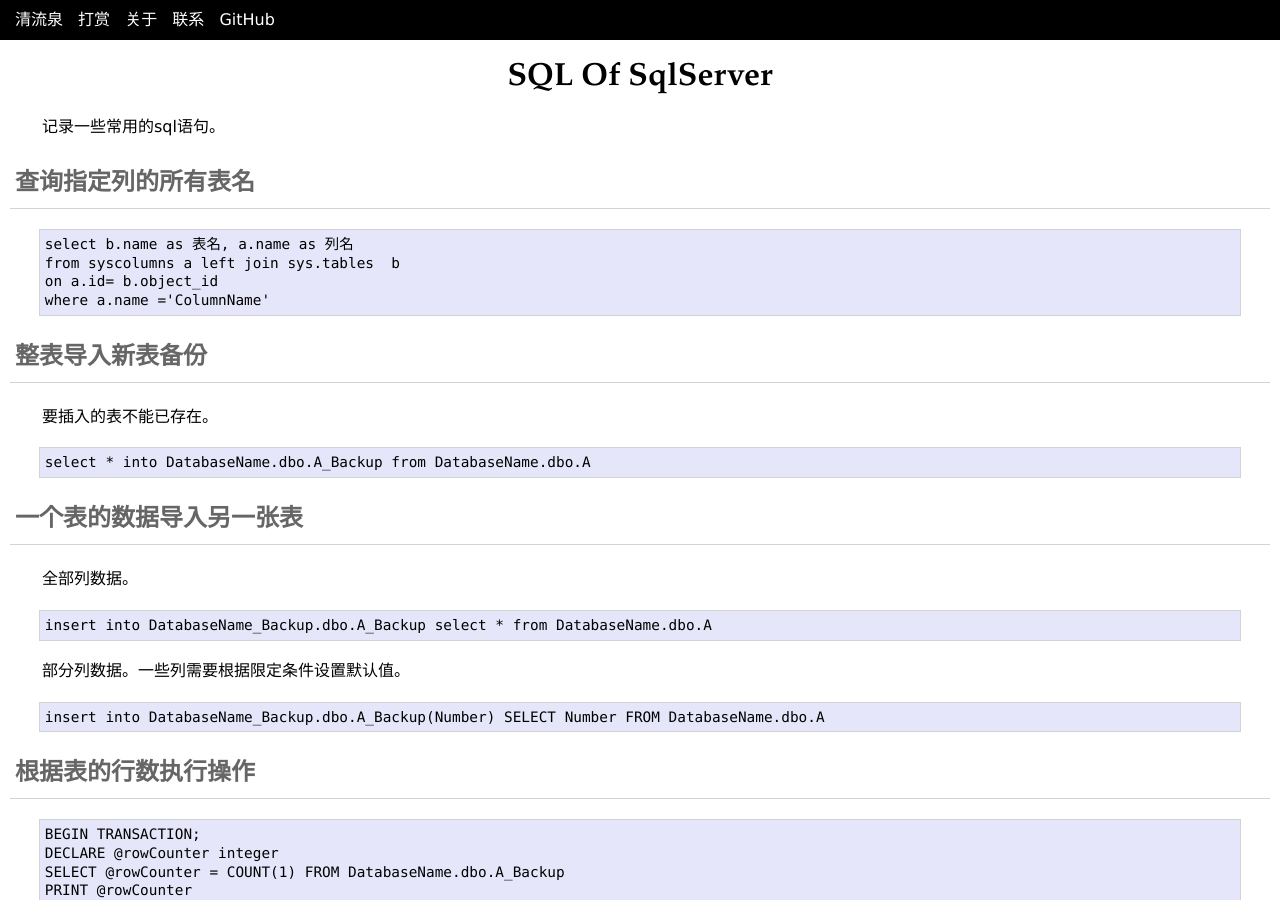
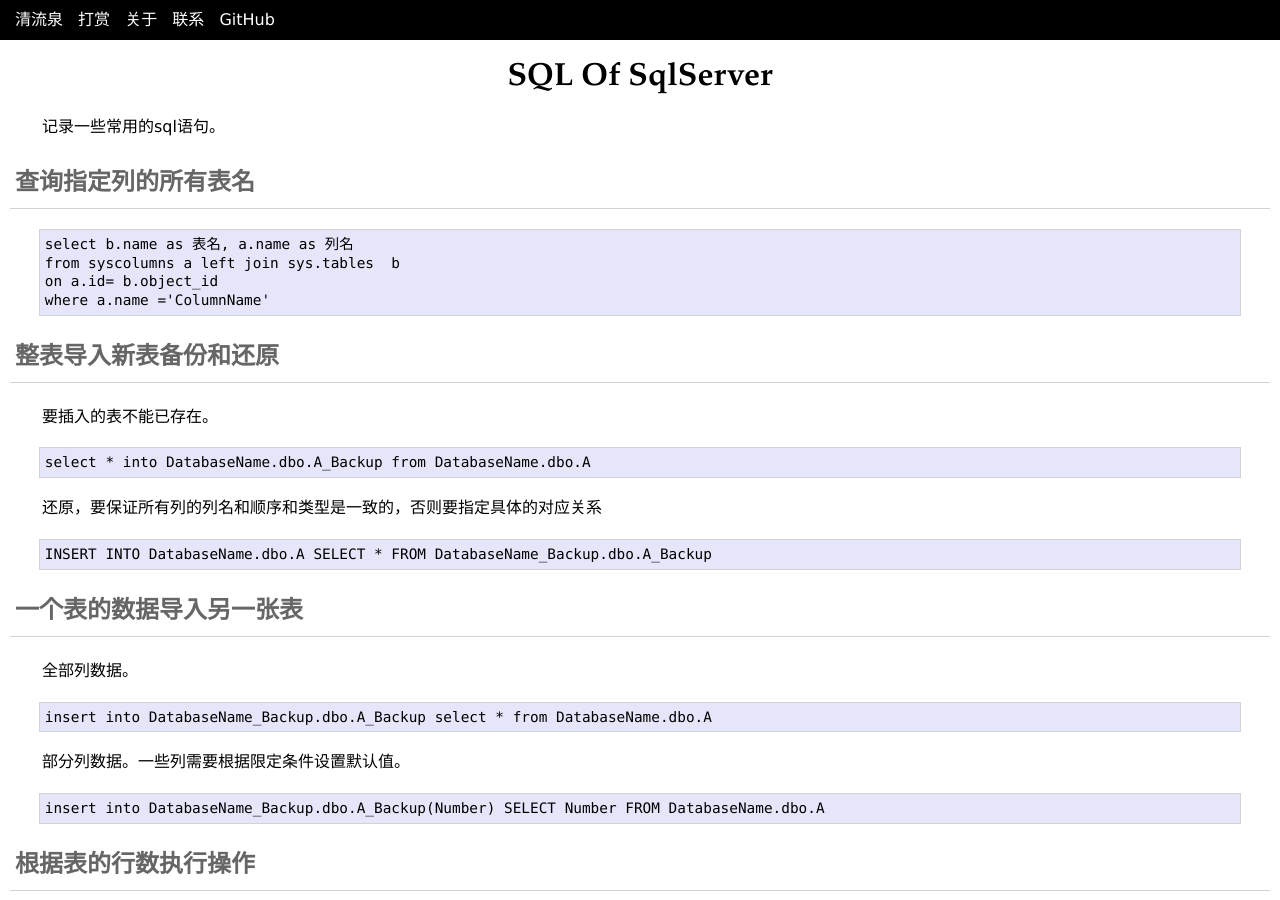
Before and after one commit to yinyongxian/yinyongxian.github.io, a Jekyll site: the page built from _posts/2020-05-20-sql-of-sql-server.html, in a window 1280 px wide and 900 px high. Built offline with Jekyll 4.4.1, drawn with Linux system fonts in a browser that asks for light colours.

Commit message:
SQL Of SqlServer

```diff
--- a/_posts/2020-05-20-sql-of-sql-server.html
+++ b/_posts/2020-05-20-sql-of-sql-server.html
@@ -20,10 +20,12 @@
 from syscolumns a left join sys.tables  b
 on a.id= b.object_id
 where a.name ='ColumnName'</pre></p>
-    <h2>整表导入新表备份</h2>
+    <h2>整表导入新表备份和还原</h2>
     <p>要插入的表不能已存在。
     <pre>select * into DatabaseName.dbo.A_Backup from DatabaseName.dbo.A</pre>
     </p>
+    <p>还原，要保证所有列的列名和顺序和类型是一致的，否则要指定具体的对应关系
+        <pre>INSERT INTO DatabaseName.dbo.A SELECT * FROM DatabaseName_Backup.dbo.A_Backup</pre></p>
     <h2>一个表的数据导入另一张表</h2>
     <p>全部列数据。
     <pre>insert into DatabaseName_Backup.dbo.A_Backup select * from DatabaseName.dbo.A</pre>
```
